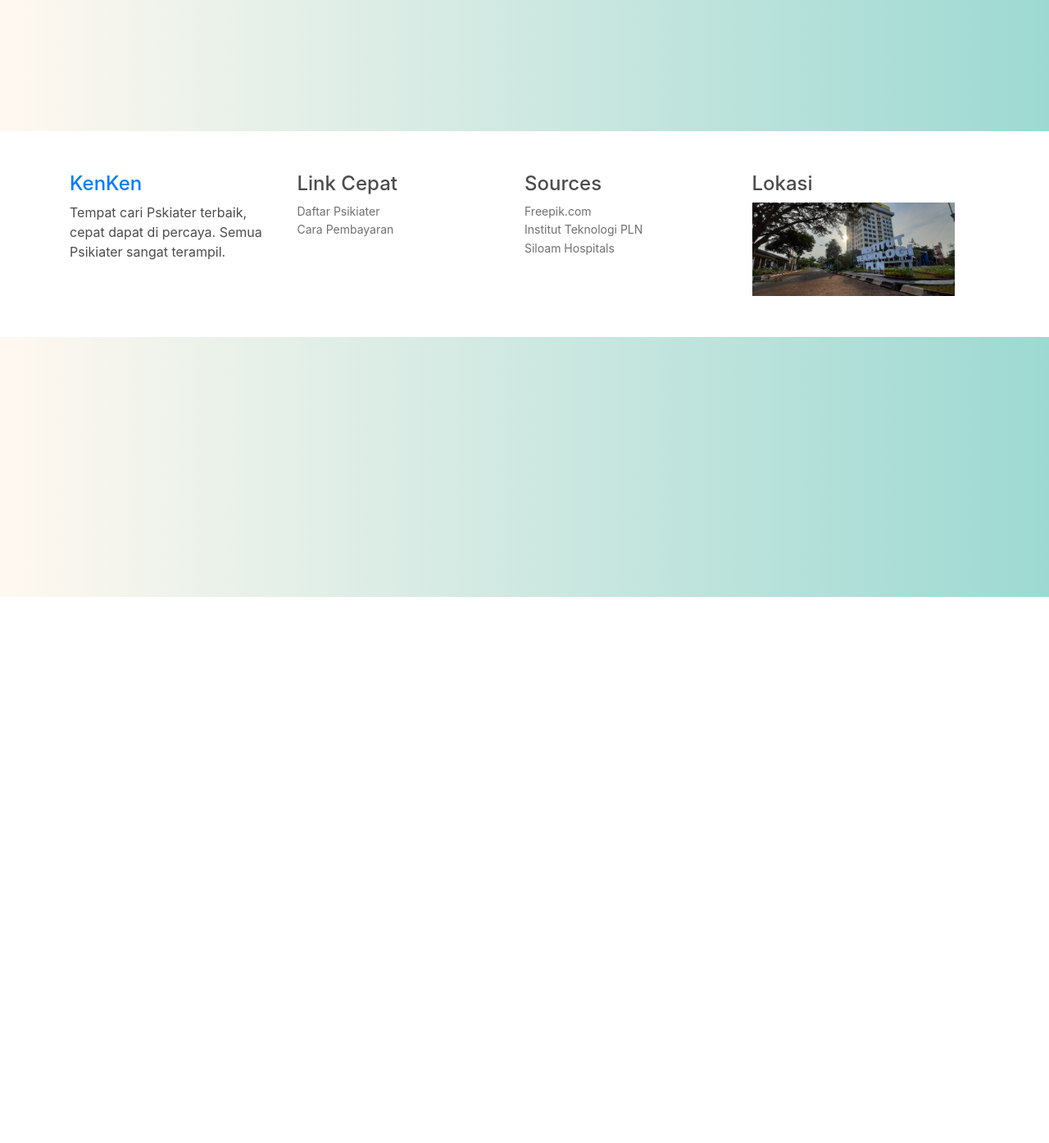
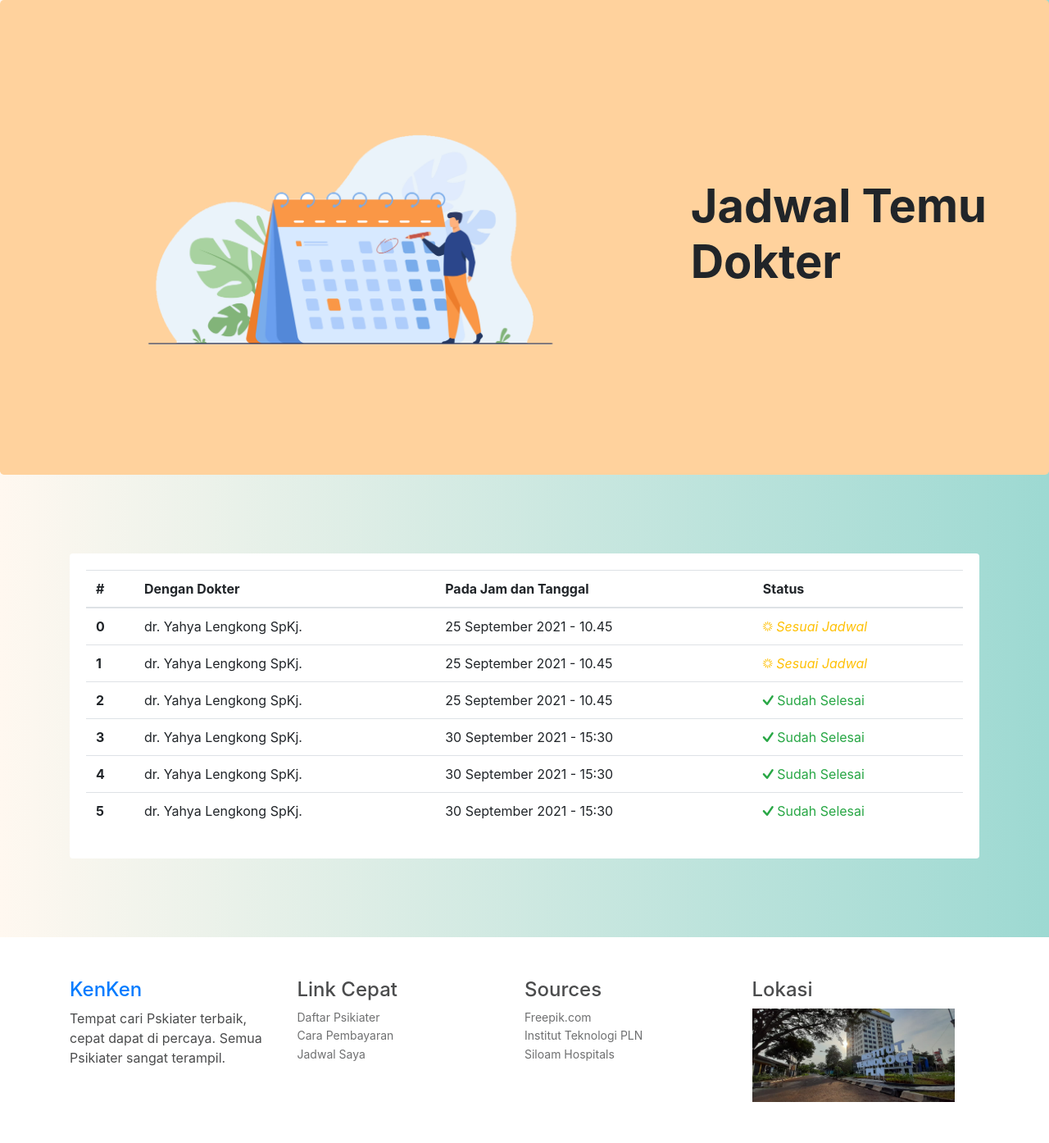
Before and after one commit to bintangx1902/kenken, a PHP site: page /jadwal-saya.php in a window 1280 px wide. Shown: the part 72-1466 px from the top of the page at 82% size. Before the commit the page ends 800 px from the top, so only its background shows below. Run offline with PHP 8.4, Linux system fonts and the light colour scheme; some libraries are stand-ins or nearby versions; some web fonts are replaced.

Commit message:
schedule

```diff
--- a/checkout.php
+++ b/checkout.php
@@ -24,7 +24,7 @@
         <div class="card border-0">
             <div class="card-body ">
                 <h4 class="card-title mt-1">Checkout & pembayaran</h4>
-                <form action="/kenken/">
+                <form action="/kenken/jadwal-saya.php">
                     <div class="form-group row">
                         <label for="inputEmail3" class="col-sm-2 col-form-label">Dengan Dokter : </label>
                         <div class="col-sm-10">
--- a/footer.php
+++ b/footer.php
@@ -10,6 +10,7 @@
                 <ul>
                     <li><a href="daftar-dokter.php">Daftar Psikiater</a></li>
                     <li><a href="tutorial.php">Cara Pembayaran</a></li>
+                    <li><a href="jadwal-saya.php">Jadwal Saya</a></li>
                     <!-- <li><a href="">Legacy</a></li> -->
                 </ul>
             </div>
--- a/jadwal-saya.php
+++ b/jadwal-saya.php
@@ -7,7 +7,64 @@
 
 <body>
     <?php include "head.php"; ?>
-    <div class="jumbotron bg-transparent"></div>
+    <div class="jumbotron bg-transparent mybg mb-0">
+        <div class="row">
+
+            <div class="col-lg-8 mx-auto my-auto">
+                <img src="assets/img/6247.png" alt="Schedule" class="img-fluid">
+            </div>
+
+            <div class="col-lg-4 my-auto">
+                <h3 class="display-4 bold">Jadwal Temu Dokter </h3>
+            </div>
+        </div>
+    </div>
+
+    <div class="container my-5 py-5">
+
+        <div class="card border-0">
+            <div class="card-body">
+                <table class="table table-hover">
+                    <thead>
+                        <tr>
+                            <th scope="col">#</th>
+                            <th scope="col">Dengan Dokter</th>
+                            <th scope="col">Pada Jam dan Tanggal</th>
+                            <th scope="col">Status</th>
+                        </tr>
+                    </thead>
+                    <tbody>
+                        <?php for ($sc = 0; $sc < 6; $sc++) { ?>
+                            <tr>
+                                <th scope="row"><?php echo $sc; ?></th>
+                                <td>dr. Yahya Lengkong SpKj.</td>
+                                <td>
+                                    <?php
+                                    if ($sc >= 3) { ?>
+                                        30 September 2021 - 15:30
+                                    <?php
+                                    } else { ?>
+                                        25 September 2021 - 10.45
+                                    <?php } ?>
+                                </td>
+                                <td>
+                                    <?php
+                                    if ($sc >= 2) { ?>
+                                        <span class="text-success"><i class="icon ion-checkmark-round"></i> Sudah Selesai</span>
+                                    <?php
+                                    } else { ?>
+                                        <span class="text-warning"><i class="icon ion-load-d"> Sesuai Jadwal</i></span>
+                                    <?php } ?>
+                                </td>
+                            </tr>
+                        <?php } ?>
+                    </tbody>
+                </table>
+            </div>
+        </div>
+
+
+    </div>
     <?php include "footer.php"; ?>
 </body>
 
```
Also changed, not shown: assets/img/6247.png (added), assets/img/6274.jpg (added), 1 other file.
